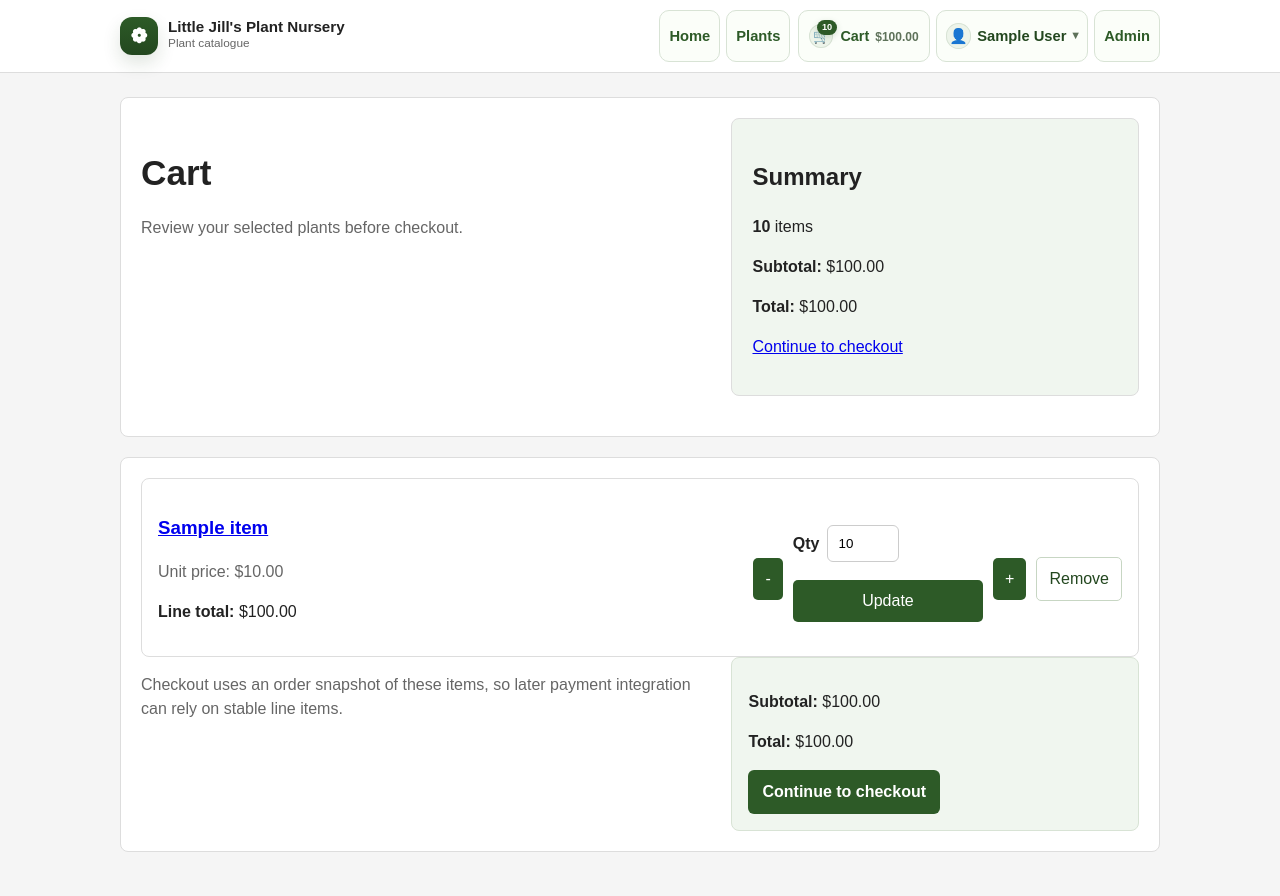
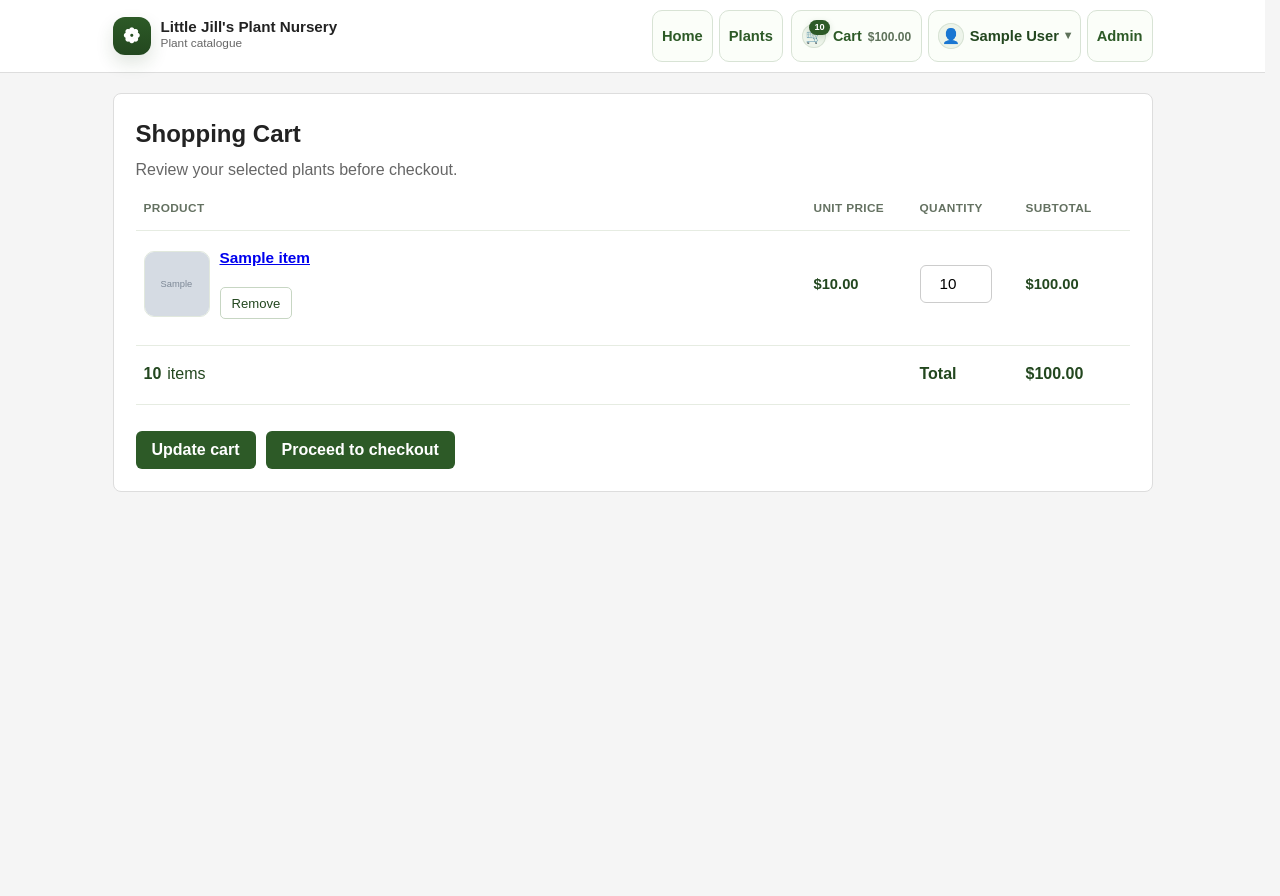
Before and after one commit to rowanjames04/SDS-Plant-Nursery, a Flask app: page /cart in a window 1280 px wide. After the commit the page ends 492 px from the top, so only its background shows below. Run offline with Flask 3, Linux system fonts and the light colour scheme; a user stored in the database is signed in; tables that the repository leaves empty hold one stand-in row (values such as "Sample post"); grey boxes marked "Sample" are stand-in pictures.

Commit message:
feat: simplify cart layout and unify cart actions
Redesign the cart page into a single compact table layout with inline quantity editing, a bottom summary row, and shared-size update and checkout buttons. Add a bulk cart update route and remove the separate summary panel so the cart reads as one cohesive interface.

```diff
--- a/app.py
+++ b/app.py
@@ -505,6 +505,55 @@ def update_cart_item(item_id):
     return redirect(url_for("cart"))
 
 
+@app.route("/cart/update", methods=["POST"])
+@login_required
+def update_cart():
+    cart = get_or_create_active_cart(current_user)
+    items = CartItem.query.filter_by(cart_id=cart.id).all()
+    item_map = {item.id: item for item in items}
+
+    removed_any = False
+    changed_any = False
+
+    for key, raw_value in request.form.items():
+        if not key.startswith("quantity_"):
+            continue
+
+        try:
+            item_id = int(key.split("_", 1)[1])
+        except (TypeError, ValueError):
+            continue
+
+        item = item_map.get(item_id)
+        if item is None:
+            continue
+
+        try:
+            quantity = int(raw_value)
+        except (TypeError, ValueError):
+            quantity = item.quantity
+
+        if quantity <= 0:
+            db.session.delete(item)
+            removed_any = True
+            changed_any = True
+        elif quantity != item.quantity:
+            item.quantity = quantity
+            changed_any = True
+
+    if changed_any:
+        cart.updated_at = datetime.utcnow()
+        db.session.commit()
+        if removed_any:
+            flash("Cart updated. Items with zero quantity were removed.", "success")
+        else:
+            flash("Your cart has been updated.", "success")
+    else:
+        flash("No changes were made to your cart.", "info")
+
+    return redirect(url_for("cart"))
+
+
 @app.route("/checkout")
 @login_required
 def checkout():
--- a/static/styles.css
+++ b/static/styles.css
@@ -4,6 +4,10 @@ body {
     background: #f5f5f5;
     color: #222;
     line-height: 1.5;
+}
+
+html {
+    scrollbar-gutter: stable;
 }
 
 .container {
@@ -538,8 +542,219 @@ button:disabled {
     background: #eef5eb;
 }
 
+.sr-only {
+    position: absolute;
+    width: 1px;
+    height: 1px;
+    padding: 0;
+    margin: -1px;
+    overflow: hidden;
+    clip: rect(0, 0, 0, 0);
+    white-space: nowrap;
+    border: 0;
+}
+
 .checkout-line {
     text-align: right;
+}
+
+.cart-page {
+    padding-top: 20px;
+    padding-bottom: 20px;
+}
+
+.cart-panel {
+    padding: 22px;
+}
+
+.cart-page__heading {
+    margin-bottom: 18px;
+}
+
+.cart-page__heading h1 {
+    margin: 0 0 6px;
+}
+
+.cart-page__heading .muted {
+    margin: 0;
+}
+
+.cart-table__head,
+.cart-row {
+    display: grid;
+    grid-template-columns: minmax(0, 1fr) 92px 92px 96px;
+    column-gap: 14px;
+}
+
+.cart-table__head {
+    padding: 0 8px 12px;
+    border-bottom: 1px solid #e6ece2;
+    font-size: 0.74rem;
+    font-weight: 700;
+    color: #647161;
+    text-transform: uppercase;
+    letter-spacing: 0.03em;
+    align-items: end;
+}
+
+.cart-row {
+    padding: 18px 8px;
+    border-top: 1px solid #edf1ea;
+    align-items: center;
+}
+
+.cart-row:first-child {
+    border-top: none;
+}
+
+.cart-row h3 {
+    margin: 0;
+    font-size: 1rem;
+}
+
+.cart-row__product {
+    display: grid;
+    grid-template-columns: 64px minmax(0, 1fr);
+    gap: 12px;
+    min-width: 0;
+    align-items: center;
+}
+
+.cart-row__thumb {
+    width: 64px;
+    height: 64px;
+    border: 1px solid #e1e8dd;
+    border-radius: 10px;
+    background: #fbfef9;
+    display: flex;
+    align-items: center;
+    justify-content: center;
+    overflow: hidden;
+    flex: 0 0 auto;
+    color: #7a8a76;
+    font-size: 0.72rem;
+    font-weight: 700;
+    text-transform: uppercase;
+}
+
+.cart-row__thumb img {
+    width: 100%;
+    height: 100%;
+    object-fit: cover;
+    display: block;
+}
+
+.cart-row__details {
+    min-width: 0;
+}
+
+.cart-row__details h3 {
+    margin: 0;
+    font-size: 0.96rem;
+    line-height: 1.2;
+}
+
+.cart-row__details .muted {
+    margin: 0;
+    font-size: 0.9rem;
+}
+
+.cart-row__remove-form {
+    margin-top: 10px;
+}
+
+.cart-row__remove-button {
+    width: auto;
+    min-height: 32px;
+    padding: 6px 11px;
+    font-size: 0.82rem;
+}
+
+.cart-row__price,
+.cart-row__subtotal {
+    font-weight: 700;
+    color: #23471f;
+    white-space: nowrap;
+    font-size: 0.92rem;
+    align-self: center;
+}
+
+.cart-row__quantity {
+    display: flex;
+    justify-content: flex-start;
+    align-items: center;
+}
+
+.quantity-input--cart {
+    width: 72px;
+    height: 38px;
+    padding: 6px 8px;
+    text-align: center;
+    font-size: 0.95rem;
+    box-sizing: border-box;
+}
+
+.cart-summary-row {
+    display: grid;
+    grid-template-columns: minmax(0, 1fr) 92px 92px 96px;
+    column-gap: 14px;
+    align-items: center;
+    margin-top: 8px;
+    padding: 16px 8px 0;
+    border-top: 1px solid #e6ece2;
+}
+
+.cart-summary-row__label {
+    display: inline-flex;
+    align-items: baseline;
+    gap: 6px;
+    color: #23471f;
+}
+
+.cart-summary-row__title,
+.cart-summary-row__value {
+    font-weight: 700;
+    color: #23471f;
+}
+
+.cart-summary-row__title {
+    justify-self: start;
+}
+
+.cart-summary-row__value {
+    white-space: nowrap;
+}
+
+.cart-actions {
+    display: flex;
+    justify-content: space-between;
+    align-items: center;
+    gap: 16px;
+    margin-top: 18px;
+    padding-top: 16px;
+    border-top: 1px solid #e6ece2;
+}
+
+.cart-actions__hint {
+    margin: 0;
+}
+
+.cart-actions__buttons {
+    display: inline-flex;
+    align-items: center;
+    gap: 10px;
+}
+
+.cart-actions__update {
+    width: auto;
+    min-height: 0;
+    padding: 10px 16px;
+}
+
+.cart-actions__checkout {
+    width: auto;
+    min-height: 0;
+    padding: 10px 16px;
 }
 
 @media (max-width: 720px) {
--- a/templates/cart.html
+++ b/templates/cart.html
@@ -9,68 +9,98 @@
 <body>
     {% include '_header.html' %}
 
-    <main class="container">
-        <section class="card hero">
-            <div>
-                <h1>Cart</h1>
+    <main class="container cart-page">
+        <section class="card cart-panel">
+            <div class="cart-page__heading">
+                <h1>Shopping Cart</h1>
                 <p class="muted">Review your selected plants before checkout.</p>
             </div>
-            <div class="card hero-panel">
-                <h2>Summary</h2>
-                <p><strong>{{ cart_item_count }}</strong> item{% if cart_item_count != 1 %}s{% endif %}</p>
-                <p><strong>Subtotal:</strong> ${{ '%.2f'|format(cart_subtotal) }}</p>
-                <p><strong>Total:</strong> ${{ '%.2f'|format(cart_total) }}</p>
+
             {% if cart_items %}
-                    <p><a href="{{ url_for('checkout') }}">Continue to checkout</a></p>
+                <form method="post" action="{{ url_for('update_cart') }}">
+                    <div class="cart-table">
+                        <div class="cart-table__head">
+                            <div>Product</div>
+                            <div>Unit Price</div>
+                            <div>Quantity</div>
+                            <div>Subtotal</div>
+                        </div>
+
+                        <div class="cart-list cart-list--table">
+                            {% for item in cart_items %}
+                                <article class="cart-row">
+                                    <div class="cart-row__product">
+                                        <div class="cart-row__thumb">
+                                            {% if item.image_filename %}
+                                                <img src="{{ url_for('static', filename='images/' ~ item.image_filename) }}" alt="">
+                                            {% else %}
+                                                <span aria-hidden="true">Plant</span>
                                             {% endif %}
                                         </div>
-        </section>
+                                        <div class="cart-row__details">
+                                            <h3><a href="{{ url_for('plant_detail', id=item.plant_id) }}">{{ item.name }}</a></h3>
+                                            <div class="cart-row__remove-form">
+                                                <button
+                                                    name="action"
+                                                    value="remove"
+                                                    formaction="{{ url_for('update_cart_item', item_id=item.id) }}"
+                                                    formmethod="post"
+                                                    class="button-secondary cart-row__remove-button"
+                                                    type="submit"
+                                                >
+                                                    Remove
+                                                </button>
+                                            </div>
+                                        </div>
+                                    </div>
 
-        <section class="card">
-            {% if cart_items %}
-                <div class="cart-list">
-                    {% for item in cart_items %}
-                        <article class="plant-card cart-item">
-                            <div>
-                                <h3>
-                                    <a href="{{ url_for('plant_detail', id=item.plant_id) }}">{{ item.name }}</a>
-                                </h3>
-                                <p class="muted">Unit price: ${{ '%.2f'|format(item.unit_price) }}</p>
-                                <p><strong>Line total:</strong> ${{ '%.2f'|format(item.line_total) }}</p>
+                                    <div class="cart-row__price">${{ '%.2f'|format(item.unit_price) }}</div>
+
+                                    <div class="cart-row__quantity">
+                                        <label class="sr-only" for="quantity-{{ item.id }}">Quantity</label>
+                                        <input
+                                            id="quantity-{{ item.id }}"
+                                            class="quantity-input quantity-input--cart"
+                                            type="number"
+                                            min="0"
+                                            name="quantity_{{ item.id }}"
+                                            value="{{ item.quantity }}"
+                                        >
                                     </div>
-                            <div class="cart-item__actions">
-                                <form class="inline-form" method="post" action="{{ url_for('update_cart_item', item_id=item.id) }}">
-                                    <input type="hidden" name="action" value="decrease">
-                                    <button type="submit">-</button>
-                                </form>
-                                <form class="inline-form" method="post" action="{{ url_for('update_cart_item', item_id=item.id) }}">
-                                    <label class="inline-label" for="quantity-{{ item.id }}">Qty</label>
-                                    <input id="quantity-{{ item.id }}" class="quantity-input" type="number" name="quantity" min="1" value="{{ item.quantity }}">
-                                    <button type="submit">Update</button>
-                                </form>
-                                <form class="inline-form" method="post" action="{{ url_for('update_cart_item', item_id=item.id) }}">
-                                    <input type="hidden" name="action" value="increase">
-                                    <button type="submit">+</button>
-                                </form>
-                                <form class="inline-form" method="post" action="{{ url_for('update_cart_item', item_id=item.id) }}">
-                                    <input type="hidden" name="action" value="remove">
-                                    <button class="button-secondary" type="submit">Remove</button>
-                                </form>
-                            </div>
+
+                                    <div class="cart-row__subtotal">${{ '%.2f'|format(item.line_total) }}</div>
                                 </article>
                             {% endfor %}
                         </div>
 
-                <div class="cart-footer">
-                    <div>
-                        <p class="muted">Checkout uses an order snapshot of these items, so later payment integration can rely on stable line items.</p>
+                        <div class="cart-summary-row">
+                            <div class="cart-summary-row__label">
+                                <strong>{{ cart_item_count }}</strong>
+                                <span>item{% if cart_item_count != 1 %}s{% endif %}</span>
                             </div>
-                    <div class="cart-total-panel">
-                        <p><strong>Subtotal:</strong> ${{ '%.2f'|format(cart_subtotal) }}</p>
-                        <p><strong>Total:</strong> ${{ '%.2f'|format(cart_total) }}</p>
-                        <a class="button-link" href="{{ url_for('checkout') }}">Continue to checkout</a>
+                            <div class="cart-summary-row__spacer"></div>
+                            <div class="cart-summary-row__title">Total</div>
+                            <div class="cart-summary-row__value">${{ '%.2f'|format(cart_total) }}</div>
                         </div>
                     </div>
+
+                    <div class="cart-actions">
+                        <div class="cart-actions__buttons">
+                            <button
+                                type="submit"
+                                class="button-link cart-actions__update">
+                                Update cart
+                            </button>
+                            <button
+                                type="submit"
+                                formmethod="get"
+                                formaction="{{ url_for('checkout') }}"
+                                class="button-link cart-actions__checkout">
+                                Proceed to checkout
+                            </button>
+                        </div>
+                    </div>
+                </form>
             {% else %}
                 <p class="muted">Your cart is empty.</p>
                 <p><a href="{{ url_for('plants_index') }}">Browse plants</a></p>
```
Also changed, not shown: other parts of static/styles.css (+46 -5 lines). Lines whose indentation alone changed are shown as unchanged.
